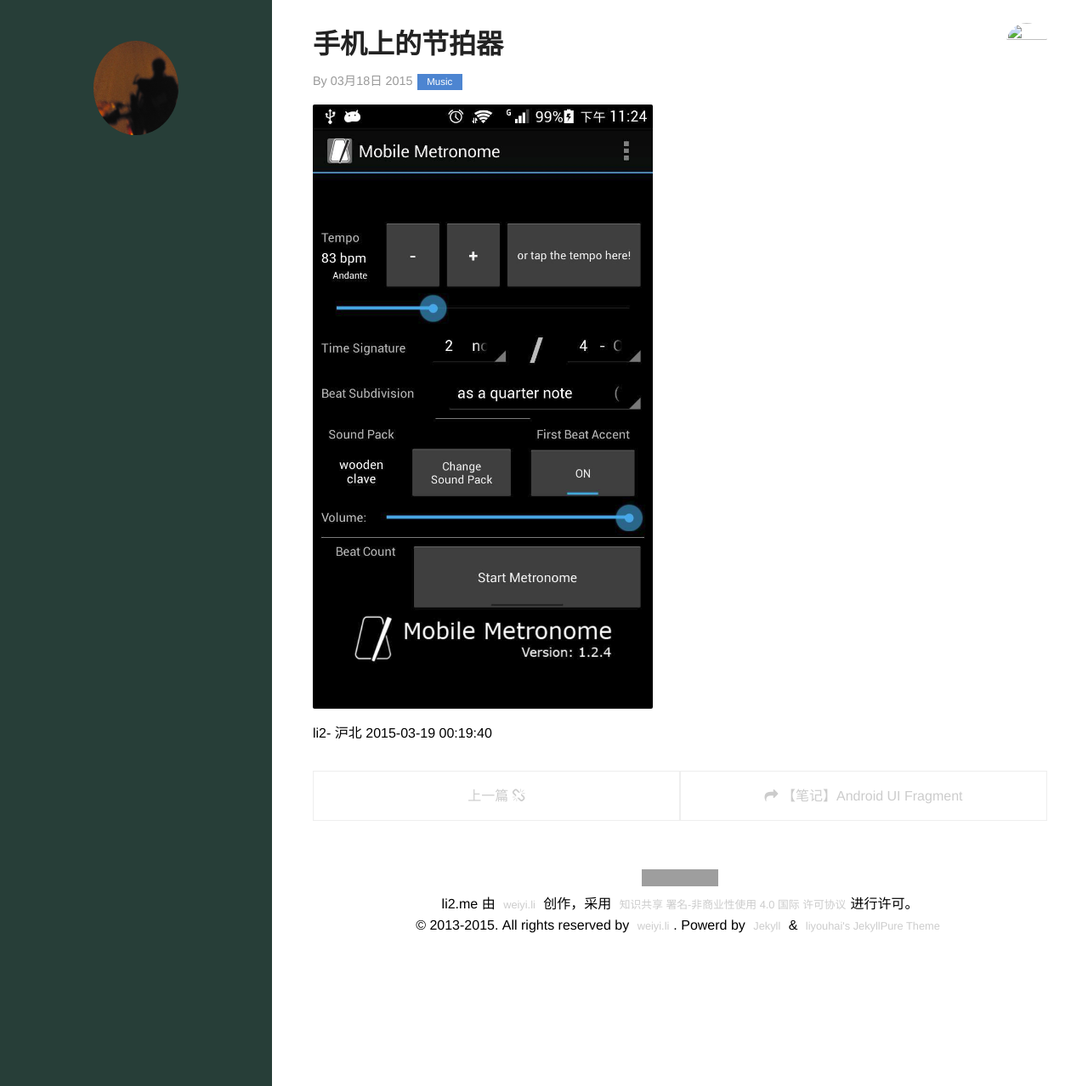
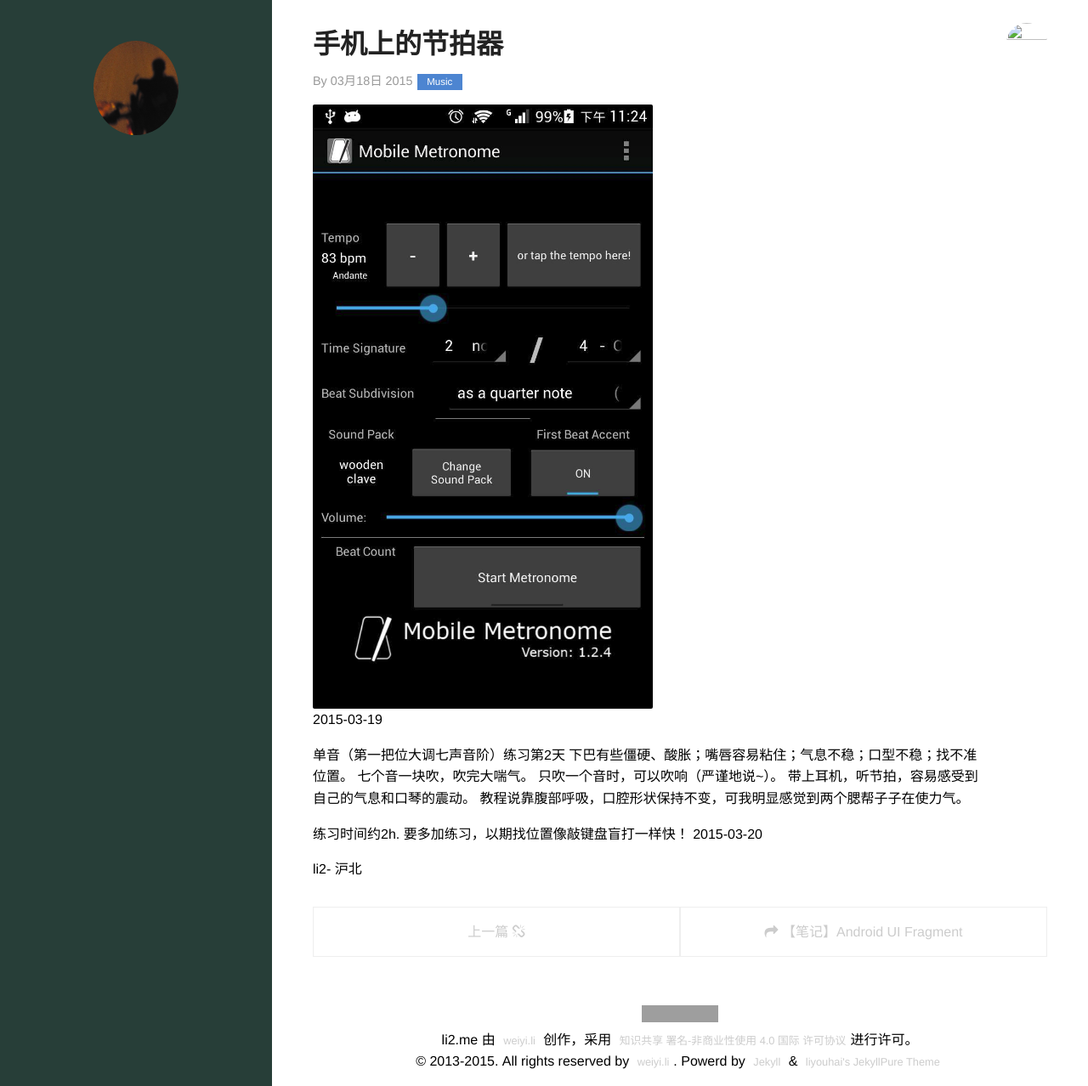
Before and after one commit to li2dotme/li2dotme.github.io, a Jekyll site: the page built from _posts/Music/2015-03-18-mobile-metronome-app.md, in a window 1280 px wide and 1278 px high. Shown: the whole window at 85% size. Built offline with Jekyll 4.4.1, drawn with Linux system fonts in a browser that asks for light colours; Markdown is read by kramdown in place of the engine named in the settings; comment, search, counter and statistics services are not loaded; grey boxes are pictures that could not be loaded.

Commit message:
口琴练习

```diff
--- a/_posts/Music/2015-03-18-mobile-metronome-app.md
+++ b/_posts/Music/2015-03-18-mobile-metronome-app.md
@@ -6,6 +6,17 @@
 ---
 
 ![image](/images/Music/mobile-metronome-app.png)
+2015-03-19
+
+单音（第一把位大调七声音阶）练习第2天
+下巴有些僵硬、酸胀；嘴唇容易粘住；气息不稳；口型不稳；找不准位置。
+七个音一块吹，吹完大喘气。
+只吹一个音时，可以吹响（严谨地说~）。
+带上耳机，听节拍，容易感受到自己的气息和口琴的震动。
+教程说靠腹部呼吸，口腔形状保持不变，可我明显感觉到两个腮帮子子在使力气。
+
+练习时间约2h.
+要多加练习，以期找位置像敲键盘盲打一样快！
+2015-03-20
 
 li2- 沪北
-2015-03-19 00:19:40
```
